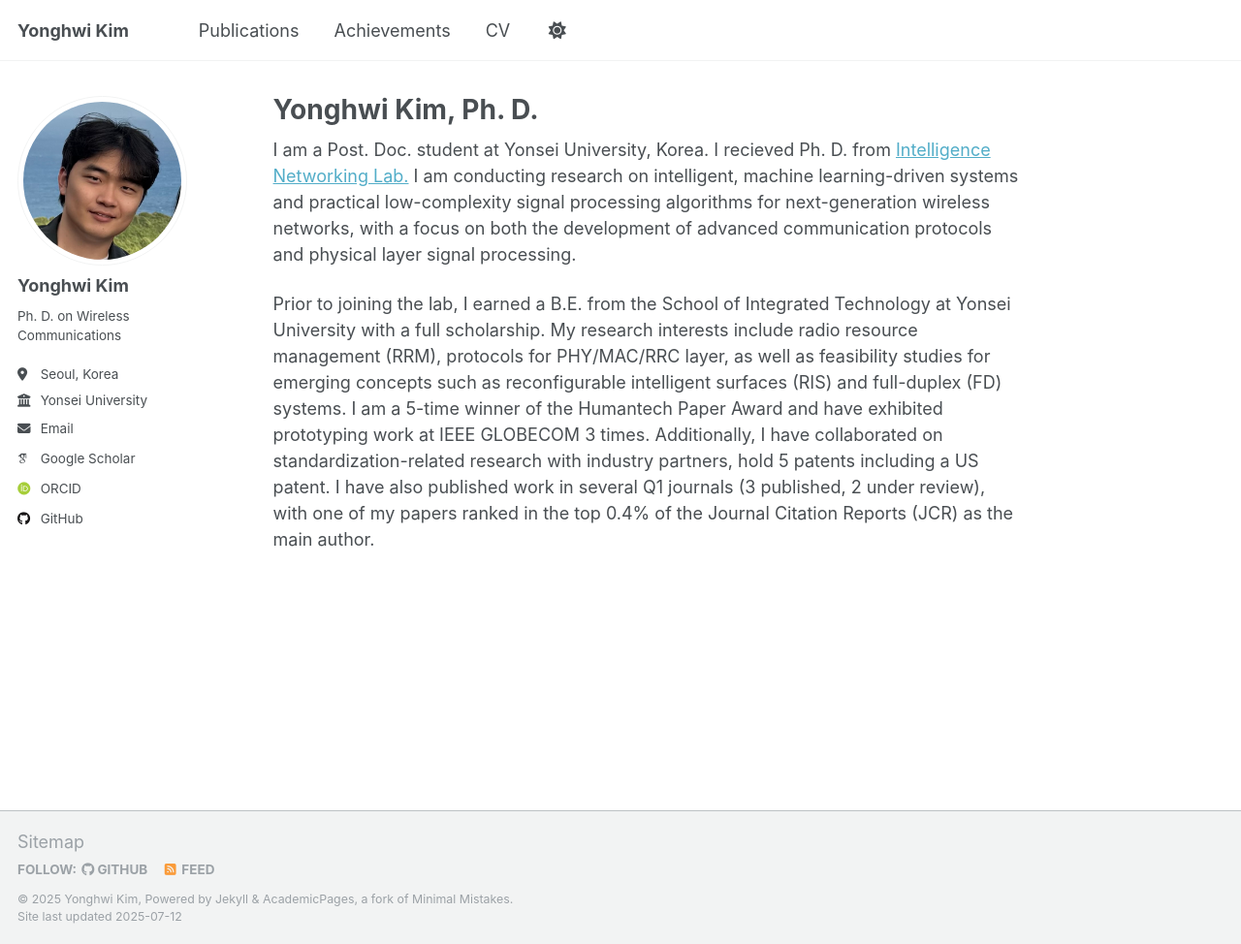
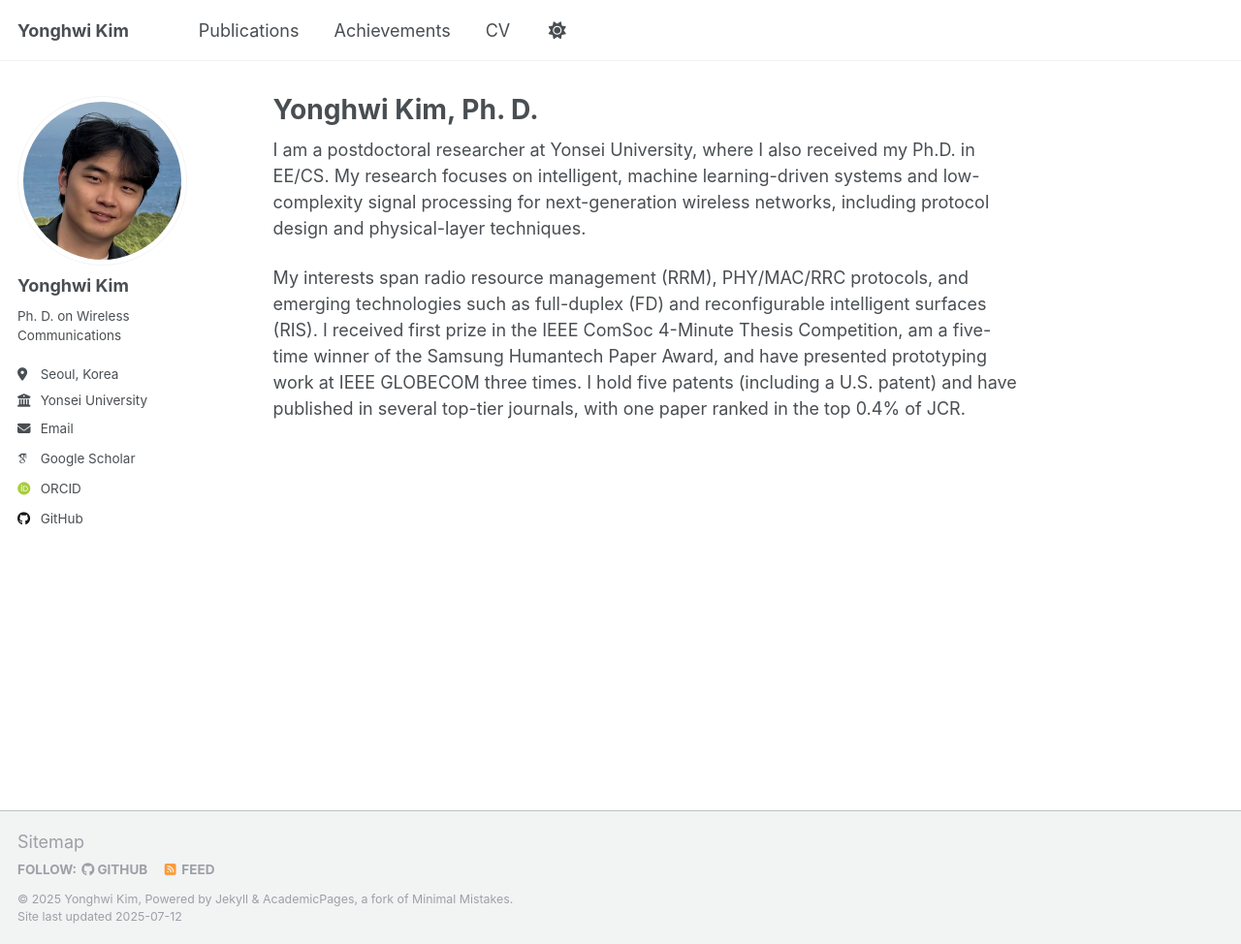
Before and after one commit to yonghwi-erickim/yonghwi-erickim.github.io, a Jekyll site: the page built from _pages/about.md, in a window 1280 px wide and 974 px high. Shown: the whole window at 97% size. Built offline with Jekyll 4.4.1, drawn with Linux system fonts in a browser that asks for light colours; some web fonts are replaced; a script that is not in the unit is left out.

Commit message:
Update about.md

```diff
--- a/_pages/about.md
+++ b/_pages/about.md
@@ -6,6 +6,6 @@ redirect_from:
   - /about/
   - /about.html
 ---
-I am a Post. Doc. student at Yonsei University, Korea. I recieved Ph. D. from [Intelligence Networking Lab.](cbchae.org) I am conducting research on intelligent, machine learning-driven systems and practical low-complexity signal processing algorithms for next-generation wireless networks, with a focus on both the development of advanced communication protocols and physical layer signal processing.
+I am a postdoctoral researcher at Yonsei University, where I also received my Ph.D. in EE/CS. My research focuses on intelligent, machine learning-driven systems and low-complexity signal processing for next-generation wireless networks, including protocol design and physical-layer techniques.
 
-Prior to joining the lab, I earned a B.E. from the School of Integrated Technology at Yonsei University with a full scholarship. My research interests include radio resource management (RRM), protocols for PHY/MAC/RRC layer, as well as feasibility studies for emerging concepts such as reconfigurable intelligent surfaces (RIS) and full-duplex (FD) systems. I am a 5-time winner of the Humantech Paper Award and have exhibited prototyping work at IEEE GLOBECOM 3 times. Additionally, I have collaborated on standardization-related research with industry partners, hold 5 patents including a US patent. I have also published work in several Q1 journals (3 published, 2 under review), with one of my papers ranked in the top 0.4% of the Journal Citation Reports (JCR) as the main author.
+My interests span radio resource management (RRM), PHY/MAC/RRC protocols, and emerging technologies such as full-duplex (FD) and reconfigurable intelligent surfaces (RIS). I received first prize in the IEEE ComSoc 4-Minute Thesis Competition, am a five-time winner of the Samsung Humantech Paper Award, and have presented prototyping work at IEEE GLOBECOM three times. I hold five patents (including a U.S. patent) and have published in several top-tier journals, with one paper ranked in the top 0.4% of JCR.
```
